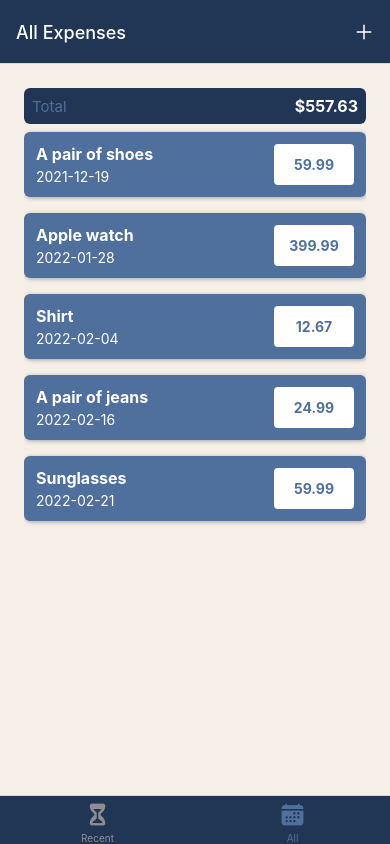
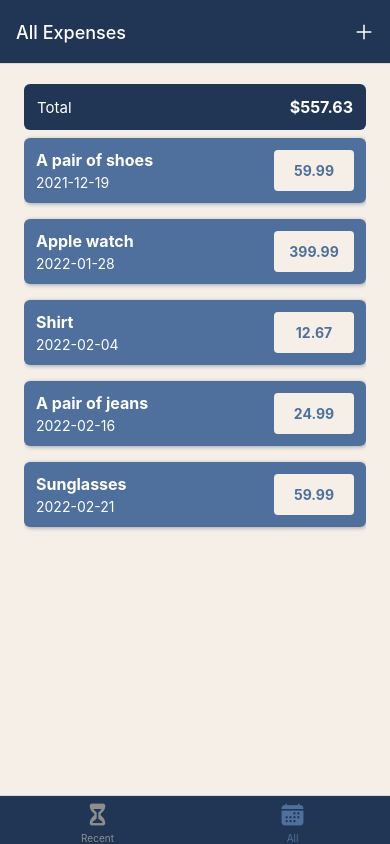
Before and after one commit to MorgynKass/React-Native-Expense-App, a React Native app: screen /AllExpenses in a window 390 px wide. Built offline with nearby package versions, Linux system fonts and the light colour scheme.

Commit message:
changing some styles

```diff
--- a/App.js
+++ b/App.js
@@ -65,7 +65,7 @@ export default function App() {
     <>
       <StatusBar style="light" />
       <NavigationContainer>
-        <Stack.Navigator screenOptions={{ headerBackTitle: "Back" }}>
+        <Stack.Navigator screenOptions={{ presentation: "modal" }}>
           <Stack.Screen
             name="ExpenseOverview"
             component={ExpensesOverview}
--- a/components/ExpensesOutput/ExpenseItem.js
+++ b/components/ExpensesOutput/ExpenseItem.js
@@ -59,7 +59,7 @@ const styles = StyleSheet.create({
   amountContainer: {
     paddingHorizontal: 12,
     paddingVertical: 4,
-    backgroundColor: "white",
+    backgroundColor: GlobalStyles.colors.lightBeige,
     justifyContent: "center",
     alignItems: "center",
     borderRadius: 4,
--- a/components/ExpensesOutput/ExpensesOutput.js
+++ b/components/ExpensesOutput/ExpensesOutput.js
@@ -54,7 +54,7 @@ const styles = StyleSheet.create({
     flex: 1,
     justifyContent: "center",
     paddingHorizontal: 24,
-    paddingTop: 24,
+    paddingTop: 20,
     paddingBottom: 0,
     backgroundColor: GlobalStyles.colors.lightBeige,
   },
--- a/components/ExpensesOutput/ExpensesSummary.js
+++ b/components/ExpensesOutput/ExpensesSummary.js
@@ -17,7 +17,7 @@ function ExpensesSummary({ intervalName, expenses }) {
 
 const styles = StyleSheet.create({
   container: {
-    padding: 8,
+    padding: 13,
     backgroundColor: GlobalStyles.colors.darkBlue,
     borderRadius: 6,
     flexDirection: "row",
@@ -26,7 +26,7 @@ const styles = StyleSheet.create({
   },
   intervalText: {
     fontSize: 15,
-    color: GlobalStyles.colors.blue,
+    color: "white",
   },
   sumText: {
     fontSize: 16,
```
